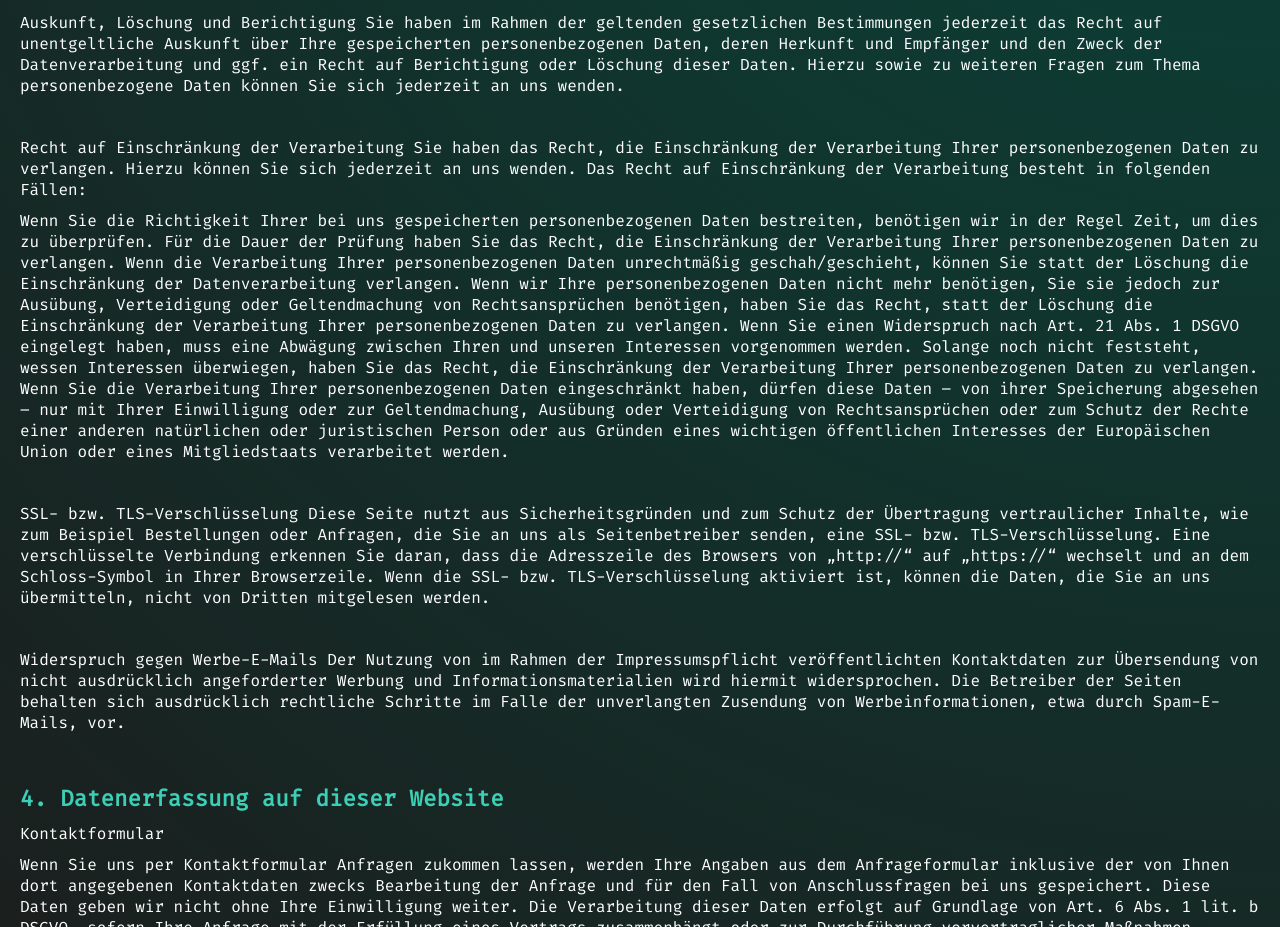
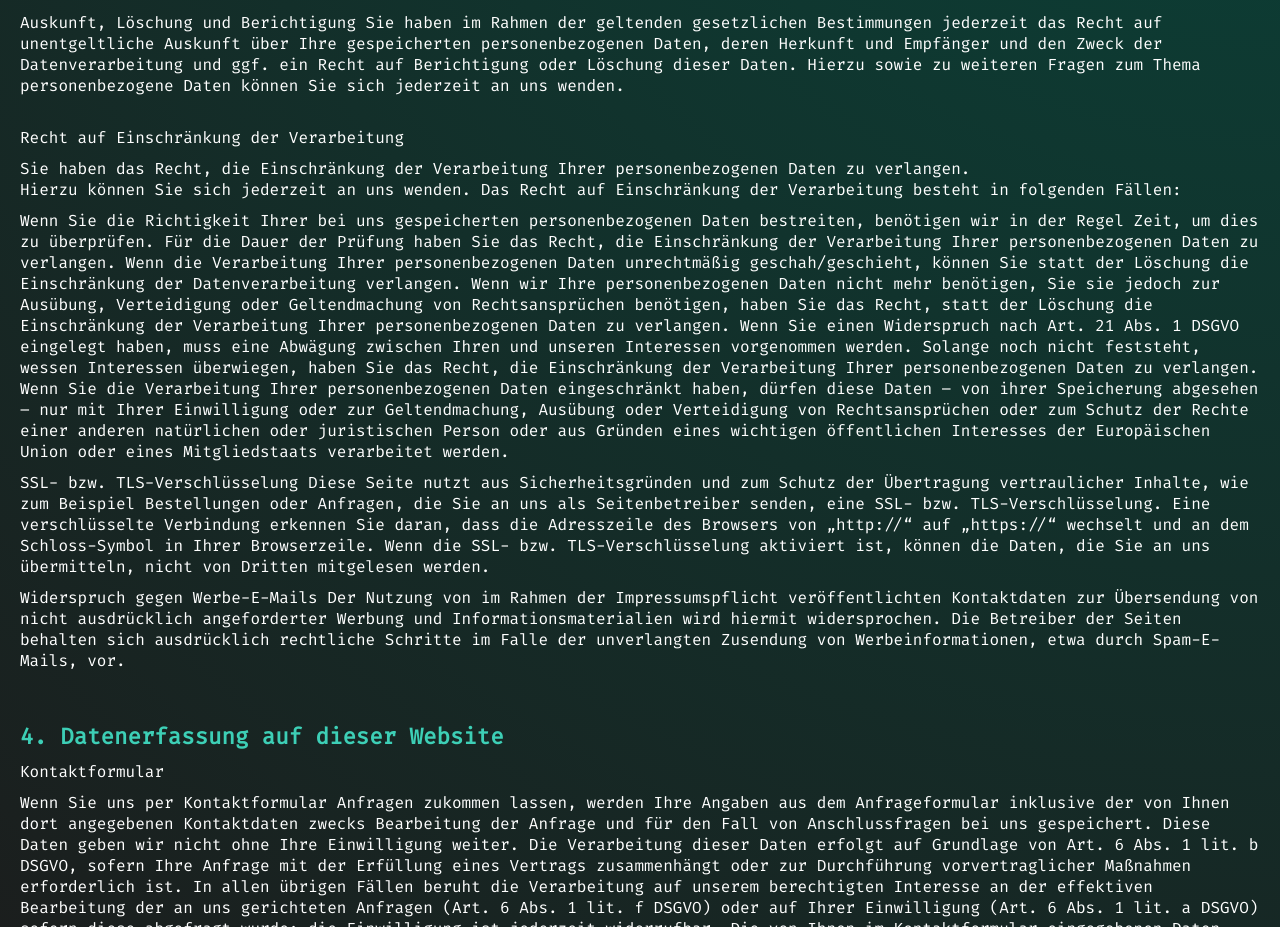
Before and after one commit to KonstantinStark/angular-portfolio, an Angular app: page /privacy-policy in a window 1280 px wide. Shown: the part 2602-3529 px from the top of the page. Built offline with nearby package versions, Linux system fonts and the light colour scheme.

Commit message:
some fixes

```diff
--- a/src/app/main-content/privacy-policy/privacy-policy.component.html
+++ b/src/app/main-content/privacy-policy/privacy-policy.component.html
@@ -176,11 +176,11 @@
             Ihre gespeicherten personenbezogenen Daten, deren Herkunft und Empfänger und den Zweck der Datenverarbeitung
             und
             ggf. ein Recht auf Berichtigung oder Löschung dieser Daten. Hierzu sowie zu weiteren Fragen zum Thema
-            personenbezogene Daten können Sie sich jederzeit an uns wenden.</p>
-        <br>
-        <p>Recht auf Einschränkung der Verarbeitung
-            Sie haben das Recht, die Einschränkung der Verarbeitung Ihrer personenbezogenen Daten zu verlangen. Hierzu
-            können Sie sich jederzeit an uns wenden. Das Recht auf Einschränkung der Verarbeitung besteht in folgenden
+            personenbezogene Daten können Sie sich jederzeit an uns wenden.
+        <br> <br>
+        <p>Recht auf Einschränkung der Verarbeitung </p>
+        <p>Sie haben das Recht, die Einschränkung der Verarbeitung Ihrer personenbezogenen Daten zu verlangen. <br>
+            Hierzu können Sie sich jederzeit an uns wenden. Das Recht auf Einschränkung der Verarbeitung besteht in folgenden
             Fällen:</p>
         <p>Wenn Sie die Richtigkeit Ihrer bei uns gespeicherten personenbezogenen Daten bestreiten, benötigen wir in der
             Regel Zeit, um dies zu überprüfen. Für die Dauer der Prüfung haben Sie das Recht, die Einschränkung der
@@ -200,7 +200,6 @@
             Gründen
             eines wichtigen öffentlichen Interesses der Europäischen Union oder eines Mitgliedstaats verarbeitet werden.
         </p>
-        <br>
         <p>SSL- bzw. TLS-Verschlüsselung
             Diese Seite nutzt aus Sicherheitsgründen und zum Schutz der Übertragung vertraulicher Inhalte, wie zum
             Beispiel
@@ -210,7 +209,6 @@
             wechselt und an dem Schloss-Symbol in Ihrer Browserzeile. Wenn die SSL- bzw. TLS-Verschlüsselung aktiviert
             ist,
             können die Daten, die Sie an uns übermitteln, nicht von Dritten mitgelesen werden.</p>
-        <br>
         <p>Widerspruch gegen Werbe-E-Mails
             Der Nutzung von im Rahmen der Impressumspflicht veröffentlichten Kontaktdaten zur Übersendung von nicht
             ausdrücklich angeforderter Werbung und Informationsmaterialien wird hiermit widersprochen. Die Betreiber der
```
